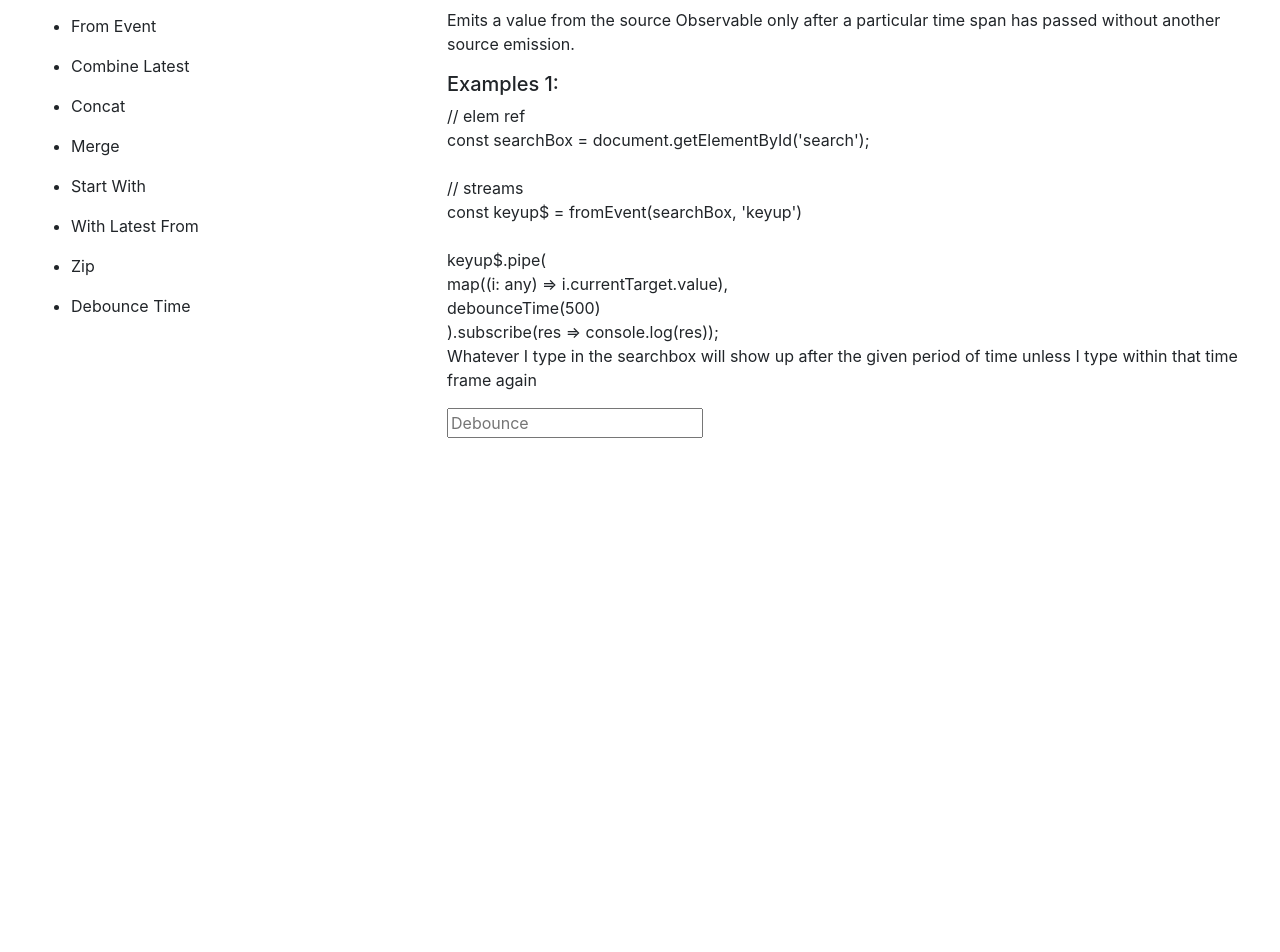
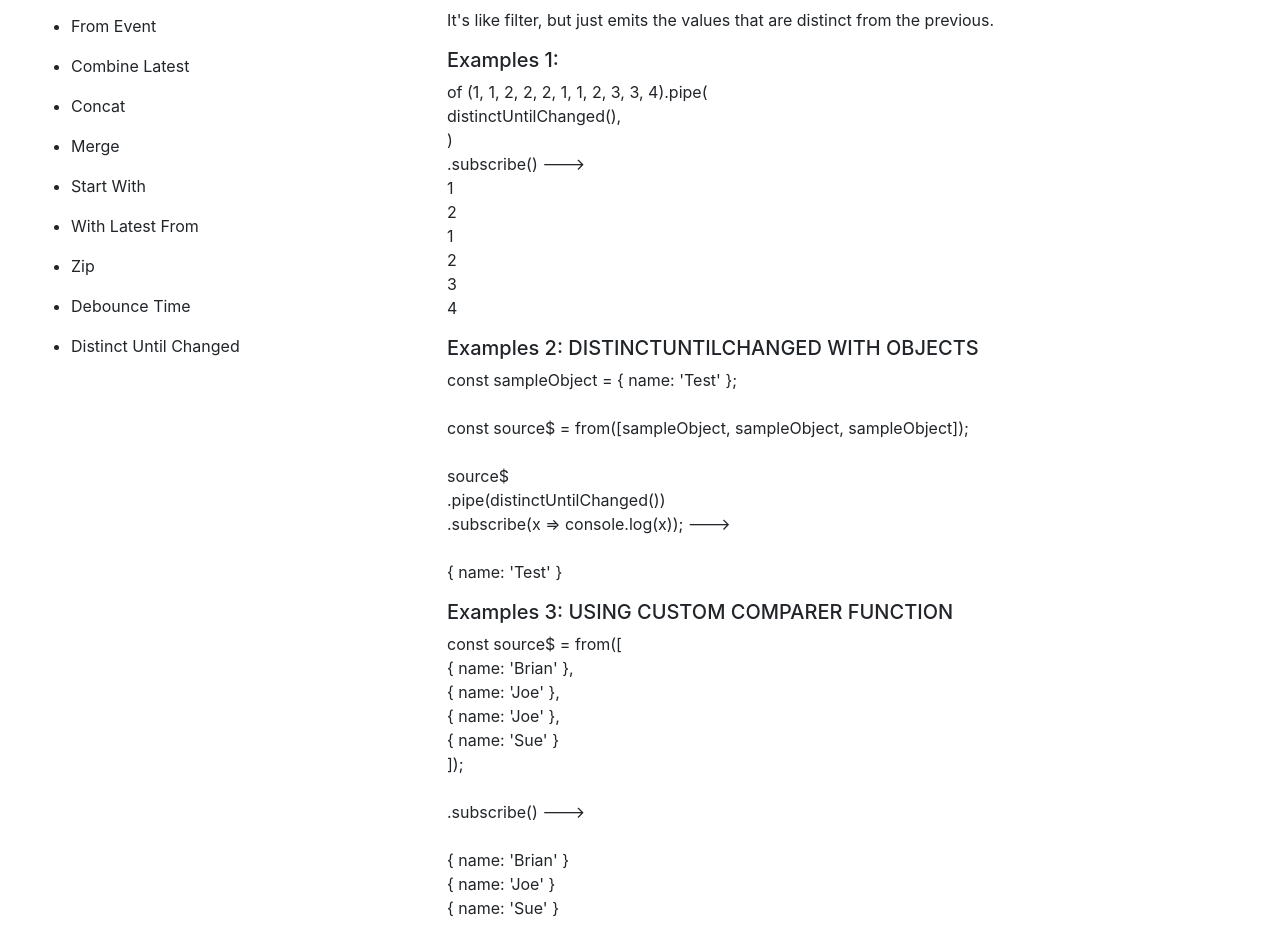
Before and after one commit to AquiburRKhan/rxjs-prac, an Angular app: page / in a window 1280 px wide. Shown: the part 138-1090 px from the top of the page. Before the commit the page ends 800 px from the top, so only its background shows below. Built offline with nearby package versions, Linux system fonts and the light colour scheme.

Commit message:
add: added distinctuntilchanged observable

```diff
--- a/src/app/app.component.html
+++ b/src/app/app.component.html
@@ -17,6 +17,7 @@
       <li style="cursor: pointer;" class="py-2" (click)="changeMenu('with-latest-from')">With Latest From</li>
       <li style="cursor: pointer;" class="py-2" (click)="changeMenu('zip')">Zip</li>
       <li style="cursor: pointer;" class="py-2" (click)="changeMenu('debounce-time')">Debounce Time</li>
+      <li style="cursor: pointer;" class="py-2" (click)="changeMenu('distinct-until-changed')">Distinct Until Changed</li>
     </ul>
   </div>
   <div class="col-8">
@@ -50,5 +51,8 @@
     <div *ngIf="currentMenu == 'debounce-time'">
       <app-debounce-time></app-debounce-time>
     </div>
+    <div *ngIf="currentMenu == 'distinct-until-changed'">
+      <app-distinct-until-changed></app-distinct-until-changed>
+    </div>
   </div>
 </div>
--- a/src/app/app.component.ts
+++ b/src/app/app.component.ts
@@ -2,12 +2,11 @@ import { Component } from '@angular/core';
 
 @Component({
   selector: 'app-root',
-  templateUrl: './app.component.html',
-  styleUrls: ['./app.component.scss']
+  templateUrl: './app.component.html'
 })
 export class AppComponent {
   title = 'rxjs-prac';
-  currentMenu = 'debounce-time';
+  currentMenu = 'distinct-until-changed';
 
   constructor(){
   }
--- a/src/app/app.module.ts
+++ b/src/app/app.module.ts
@@ -13,6 +13,7 @@ import { StartWithComponent } from './observables/start-with/start-with.componen
 import { WithLatestFromComponent } from './observables/with-latest-from/with-latest-from.component';
 import { ZipComponent } from './observables/zip/zip.component';
 import { DebounceTimeComponent } from './observables/debounce-time/debounce-time.component';
+import { DistinctUntilChangedComponent } from './observables/distinct-until-changed/distinct-until-changed.component';
 
 @NgModule({
   declarations: [
@@ -26,7 +27,8 @@ import { DebounceTimeComponent } from './observables/debounce-time/debounce-time
     StartWithComponent,
     WithLatestFromComponent,
     ZipComponent,
-    DebounceTimeComponent
+    DebounceTimeComponent,
+    DistinctUntilChangedComponent
   ],
   imports: [
     BrowserModule,
--- /dev/null
+++ b/src/app/observables/distinct-until-changed/distinct-until-changed.component.html
@@ -0,0 +1,68 @@
+<h3>Distinct Until Changed Observable: </h3>
+<p>Description: </p>
+<p>It's like filter, but just emits the values that are distinct from the previous.</p>
+<div>
+  <h5>Examples 1: </h5>
+  <p>of (1, 1, 2, 2, 2, 1, 1, 2, 3, 3, 4).pipe(
+    <br>
+    distinctUntilChanged(),
+    <br>
+  )
+  <br>
+  .subscribe() --->
+  <br>
+  1
+  <br>
+  2
+  <br>
+  1
+  <br>
+  2
+  <br>
+  3
+  <br>
+  4
+  </p>
+</div>
+<div>
+  <h5>Examples 2: DISTINCTUNTILCHANGED WITH OBJECTS</h5>
+  <p>const sampleObject = &#123; name: 'Test' &#125;;<br>
+    <br>
+    const source$ = from([sampleObject, sampleObject, sampleObject]);
+    <br>
+    <br>
+    source$
+    <br>
+    .pipe(distinctUntilChanged())
+    <br>
+    .subscribe(x => console.log(x)); --->
+    <br>
+    <br>
+    &#123; name: 'Test' &#125;
+  </p>
+</div>
+<div>
+  <h5>Examples 3: USING CUSTOM COMPARER FUNCTION</h5>
+  <p>const source$ = from([
+  <br>
+  &#123; name: 'Brian' &#125;,
+  <br>
+  &#123; name: 'Joe' &#125;,
+  <br>
+  &#123; name: 'Joe' &#125;,
+  <br>
+  &#123; name: 'Sue' &#125;
+  <br>
+  ]);
+  <br>
+  <br>
+    .subscribe() --->
+    <br>
+    <br>
+    &#123; name: 'Brian' &#125;
+    <br>
+    &#123; name: 'Joe' &#125;
+    <br>
+    &#123; name: 'Sue' &#125;
+  </p>
+</div>
--- /dev/null
+++ b/src/app/observables/distinct-until-changed/distinct-until-changed.component.ts
@@ -0,0 +1,61 @@
+import { Component, OnInit } from '@angular/core';
+import { of, from } from 'rxjs';
+import { distinctUntilChanged } from 'rxjs/operators';
+
+@Component({
+  selector: 'app-distinct-until-changed',
+  templateUrl: './distinct-until-changed.component.html'
+})
+export class DistinctUntilChangedComponent implements OnInit {
+
+  constructor() {
+    this.distinctUntilChangedExample1();
+    this.distinctUntilChangedExample2();
+    this.distinctUntilChangedExample3();
+   }
+
+  ngOnInit() {
+  }
+
+  distinctUntilChangedExample1(){
+    console.log('Distinct Until Changed observables: ');
+    console.log('Example 1: ');
+
+    of(1, 1, 2, 2, 2, 1, 1, 2, 3, 3, 4).
+    pipe(
+      distinctUntilChanged(),
+    )
+      .subscribe(x => console.log(x));
+  }
+
+  distinctUntilChangedExample2() {
+    console.log('');
+    console.log('Example 2: ');
+    const sampleObject = { name: 'Test' };
+
+    //Objects must be same reference
+    const source$ = from([sampleObject, sampleObject, sampleObject]);
+
+    source$
+      .pipe(distinctUntilChanged())
+      .subscribe(x => console.log(x));
+
+  }
+
+  distinctUntilChangedExample3() {
+    console.log('');
+    console.log('Example 3: ');
+    const source$ = from([
+      { name: 'Brian' },
+      { name: 'Joe' },
+      { name: 'Joe' },
+      { name: 'Sue' }
+    ]);
+
+    source$
+      .pipe(distinctUntilChanged((prev, curr) => prev.name === curr.name))
+      .subscribe(x => console.log(x));
+
+  }
+
+}
```
Also changed, not shown: src/app/app.component.scss (deleted).
